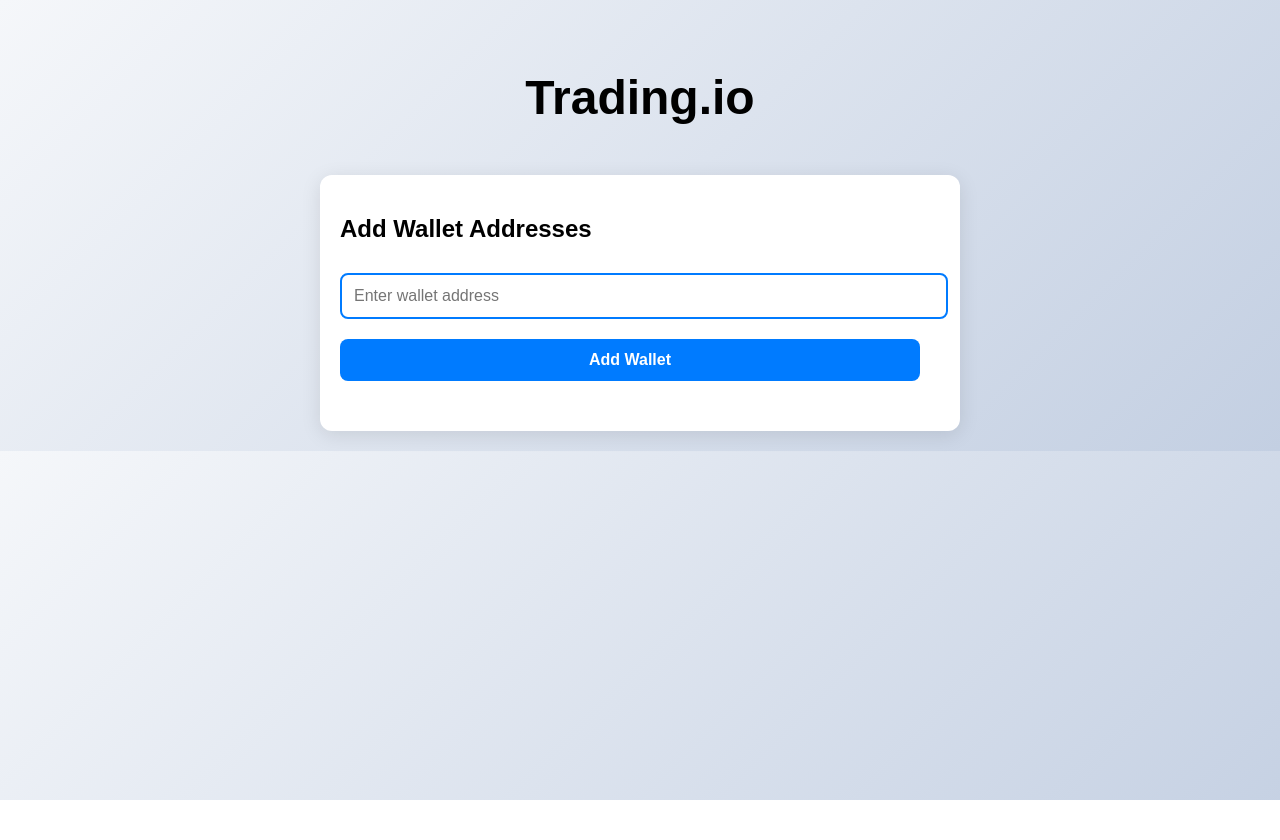
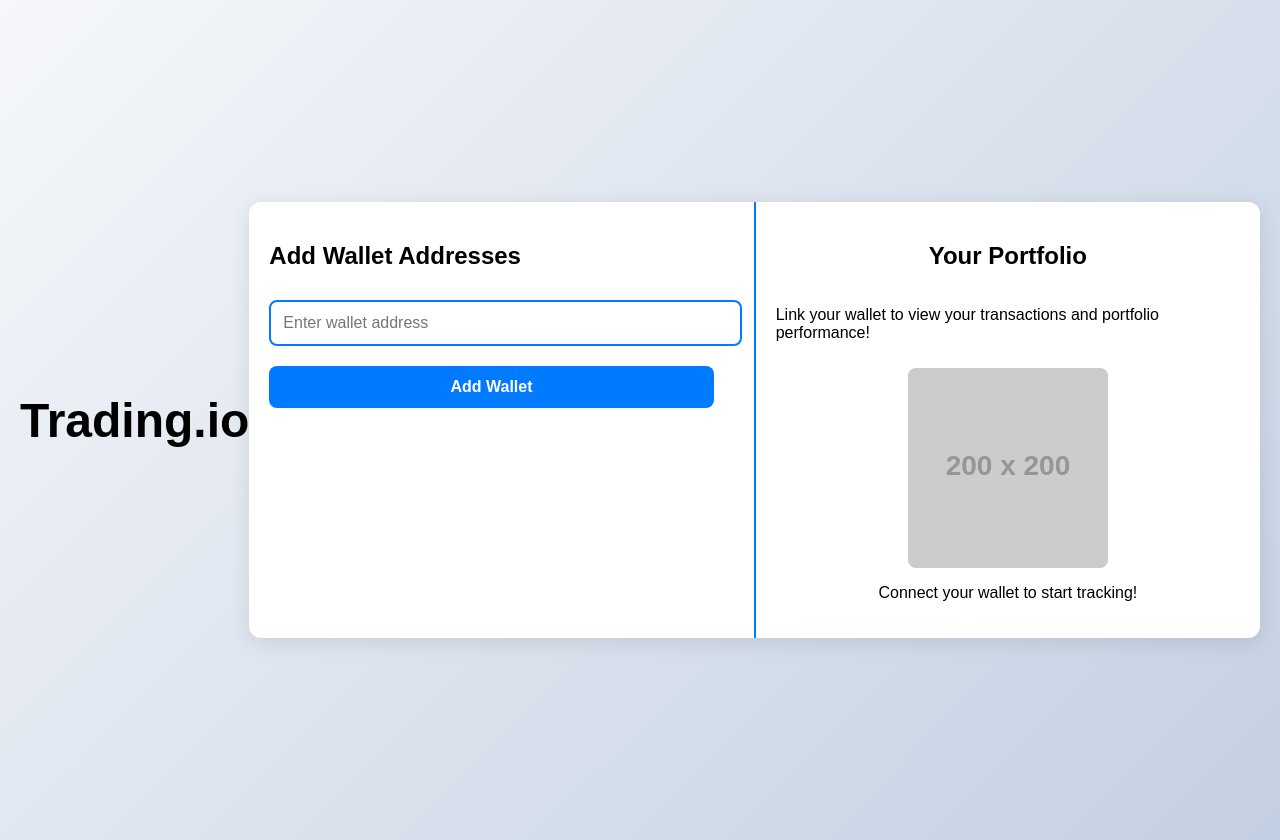
Before and after one commit to Flynn-coding/Wallet, a plain HTML site: page index.html in a window 1280 px wide. Before the commit the page ends 800 px from the top, so only its background shows below. Drawn offline with Linux system fonts and the light colour scheme; placeholder pictures from the web are drawn by us.

Commit message:
Update index.html

```diff
--- a/index.html
+++ b/index.html
@@ -10,6 +10,10 @@
             background: linear-gradient(135deg, #f5f7fa, #c3cfe2);
             margin: 0;
             padding: 20px;
+            display: flex;
+            justify-content: center;
+            align-items: center;
+            height: 100vh;
             overflow: hidden;
         }
         h1 {
@@ -27,10 +31,10 @@
             }
         }
         .container {
-            max-width: 600px;
-            margin: 0 auto;
+            display: flex;
+            width: 90%;
+            max-width: 1200px;
             background: white;
-            padding: 20px;
             border-radius: 12px;
             box-shadow: 0 4px 20px rgba(0, 0, 0, 0.1);
             animation: slideIn 0.5s forwards;
@@ -42,6 +46,14 @@
                 opacity: 1;
                 transform: translateY(0);
             }
+        }
+        .left-panel, .right-panel {
+            padding: 20px;
+            width: 50%;
+            transition: opacity 0.5s;
+        }
+        .left-panel {
+            border-right: 2px solid #007bff;
         }
         input, button {
             width: calc(100% - 20px);
@@ -97,15 +109,37 @@
         .sell {
             background-color: red;
         }
+        .portfolio {
+            display: flex;
+            flex-direction: column;
+            align-items: center;
+        }
+        .portfolio h2 {
+            margin-bottom: 20px;
+        }
+        .portfolio img {
+            max-width: 100%;
+            height: auto;
+            border-radius: 8px;
+            margin-top: 10px;
+        }
     </style>
 </head>
 <body>
     <h1>Trading.io</h1>
     <div class="container">
-        <h2>Add Wallet Addresses</h2>
-        <input type="text" id="walletAddress" placeholder="Enter wallet address" required>
-        <button id="addWallet">Add Wallet</button>
-        <div id="wallet-list"></div>
+        <div class="left-panel">
+            <h2>Add Wallet Addresses</h2>
+            <input type="text" id="walletAddress" placeholder="Enter wallet address" required>
+            <button id="addWallet">Add Wallet</button>
+            <div id="wallet-list"></div>
+        </div>
+        <div class="right-panel portfolio">
+            <h2>Your Portfolio</h2>
+            <p>Link your wallet to view your transactions and portfolio performance!</p>
+            <img src="https://via.placeholder.com/200" alt="Portfolio Illustration">
+            <p>Connect your wallet to start tracking!</p>
+        </div>
     </div>
 
     <script>
```
